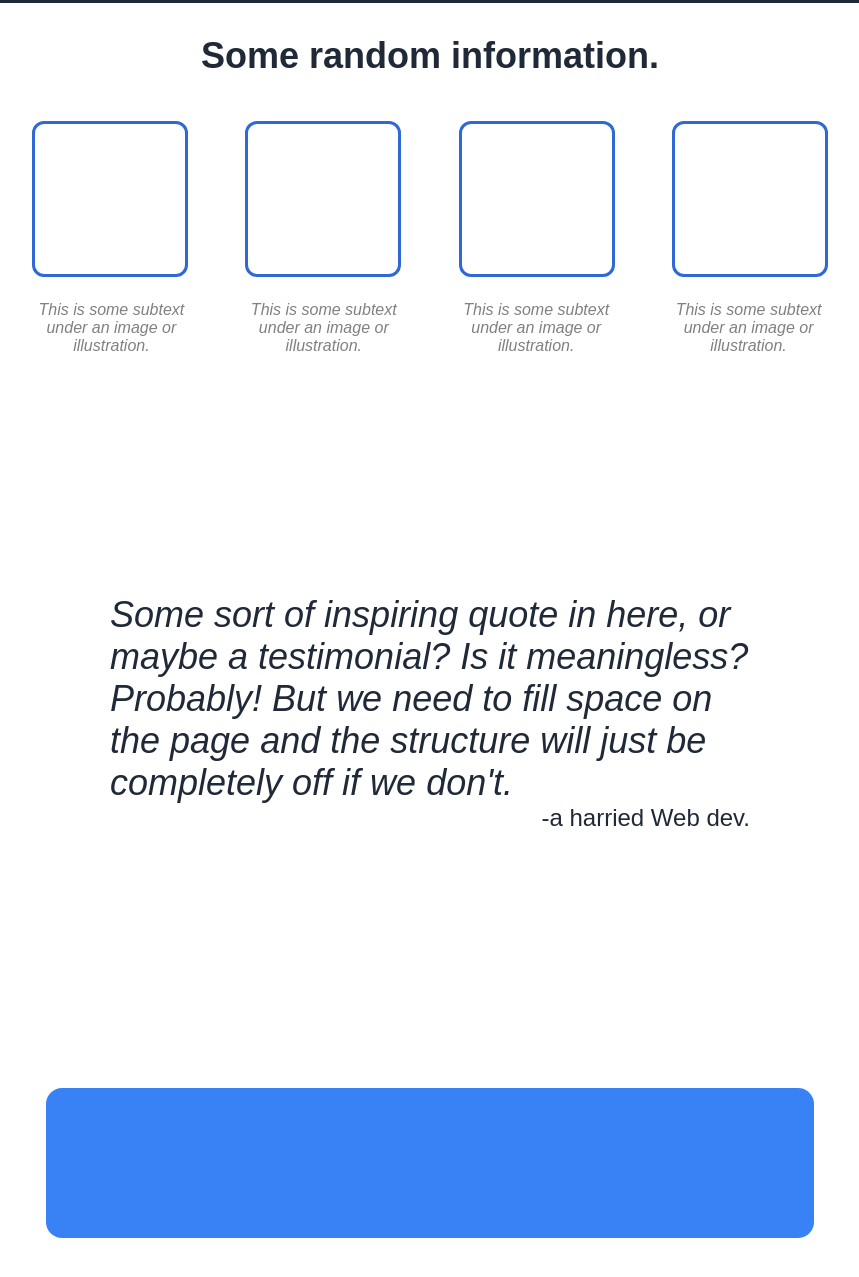
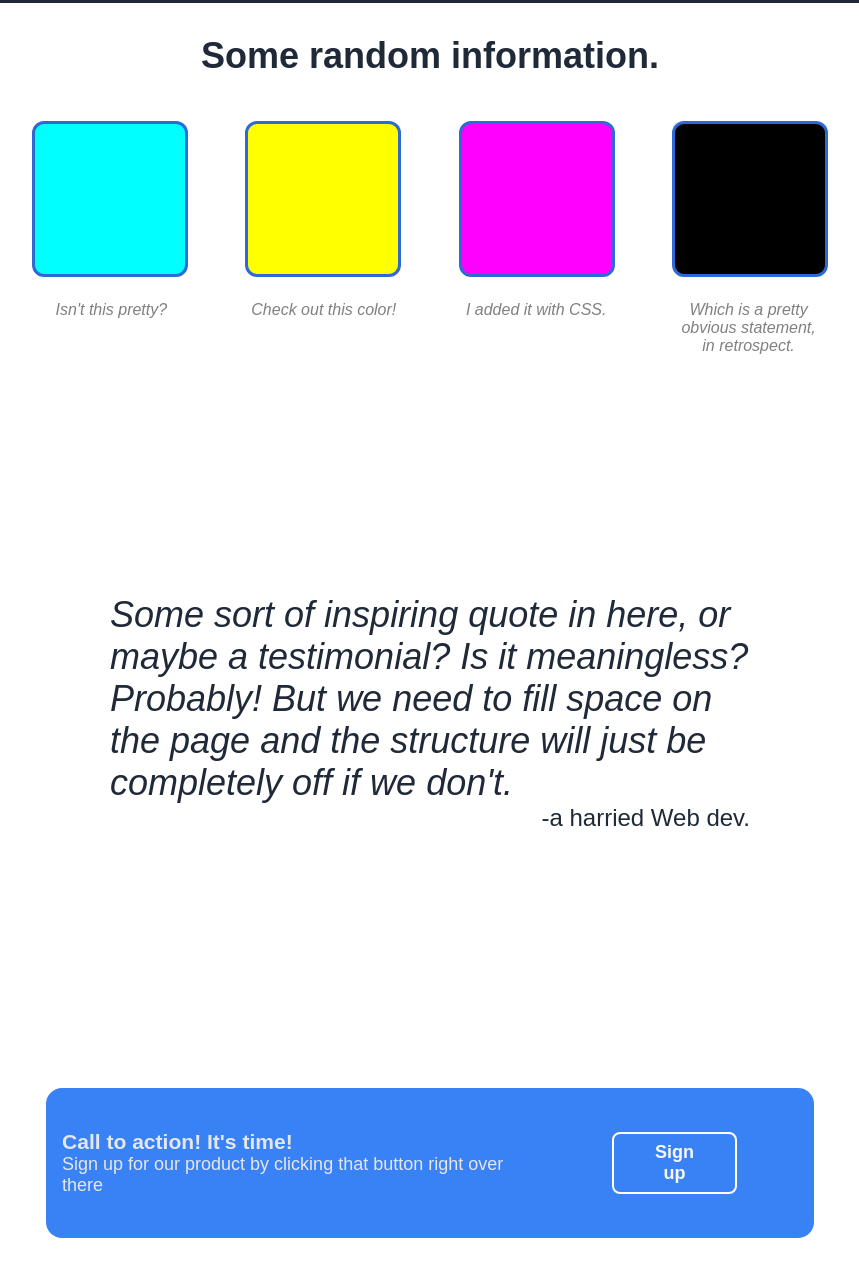
Before and after one commit to Ember-M/odin-landing-page, a plain HTML site: page index.html in a window 1280 px wide. Shown: the part 545-1822 px from the top of the page, without its empty margins (210-1069 px from the left). Drawn offline with Linux system fonts and the light colour scheme.

Commit message:
modified:   index.html 	modified:   style.css     Add call-to-action flexbox left and right.     Fill out information in both boxes.     Structure each box to match given design.     Add BG color to gallery display boxes.     Add text to match gallery change.

```diff
--- a/index.html
+++ b/index.html
@@ -34,16 +34,16 @@
     <div class="content">
         <div class="content-infobox"><p>Some random information.</p></div>
         <div class="gallery">
-            <div class="gallery-box"></div>
-            <div class="gallery-box"></div>
-            <div class="gallery-box"></div>
-            <div class="gallery-box"></div>
+            <div class="gallery-box one"></div>
+            <div class="gallery-box two"></div>
+            <div class="gallery-box three"></div>
+            <div class="gallery-box four"></div>
         </div>
         <div class="gallery-description">
-            <div class="gallery-box-desc">This is some subtext under an image or illustration.</div>
-            <div class="gallery-box-desc">This is some subtext under an image or illustration.</div>
-            <div class="gallery-box-desc">This is some subtext under an image or illustration.</div>
-            <div class="gallery-box-desc">This is some subtext under an image or illustration.</div>
+            <div class="gallery-box-desc">Isn't this pretty?</div>
+            <div class="gallery-box-desc">Check out this color!</div>
+            <div class="gallery-box-desc">I added it with CSS.</div>
+            <div class="gallery-box-desc">Which is a pretty obvious statement, in retrospect.</div>
         </div>
         <div class="quote-top-level">
             <div class="quote-container">
@@ -53,6 +53,13 @@
         </div>
         <div class="call-to-action-top-level">
             <div class="call-to-action-container">
-            </div></div>
+                <div class="call-to-action-left">
+                    <h3>Call to action! It's time!</h3>
+                        <p>Sign up for our product by clicking that button right over there</p>
+                </div>
+                <div class="call-to-action-right">
+                    <button class="call-to-action-button" type="button" onclick="alert('Thank you for signing up!')">Sign up</button>
+            </div>
+        </div>
 </body>
 </html>
--- a/style.css
+++ b/style.css
@@ -123,7 +123,7 @@ ul {
 
 /*picture gallery properties*/
 
-.gallery, .gallery-description{
+.gallery,.gallery-description{
     display: flex;
     justify-content: space-evenly;
     width: 70%;
@@ -136,8 +136,23 @@ ul {
     border: 3px solid rgb(46, 105, 214);
     border-radius: 12px;
     margin: 8px;
+}
+/* adding color to gallery boxes*/
 
-}
+ .one{
+    background-color: cyan;
+ }
+ .two{
+    background-color: yellow;
+ }
+ .three{
+    background-color: magenta;
+ }
+ .four{
+    background-color: black;
+ }
+
+
 /*copied picture gallery to match positioning for text boxes*/
 
 .gallery-box-desc{
@@ -193,4 +208,33 @@ ul {
     background-color: #3882F6;
     border: 0px solid black;
     border-radius: 16px;
+    align-items: center;
 }
+.call-to-action-left{
+    display: flex;
+    flex-direction: column;
+    font-size: 18px;
+    color: #e5e7eb;
+    padding: 16px;
+    margin-left: auto;
+    margin-right: 10%;
+}
+.call-to-action-right{
+ display: flex;
+ align-items: center;
+ justify-content: center;
+ margin-left: auto;
+ margin-right: 10%;
+}
+.call-to-action-button{
+    flex: 0 1 auto;
+    padding: 8px 32px;
+    color: #F9FAF8;
+    background-color: #3882F6;
+    border: 2px white solid;
+    text-align: center;
+    display: inline-block;
+    font-size: 18px;
+    font-weight: bold;
+    border-radius: 8px;
+}
```
